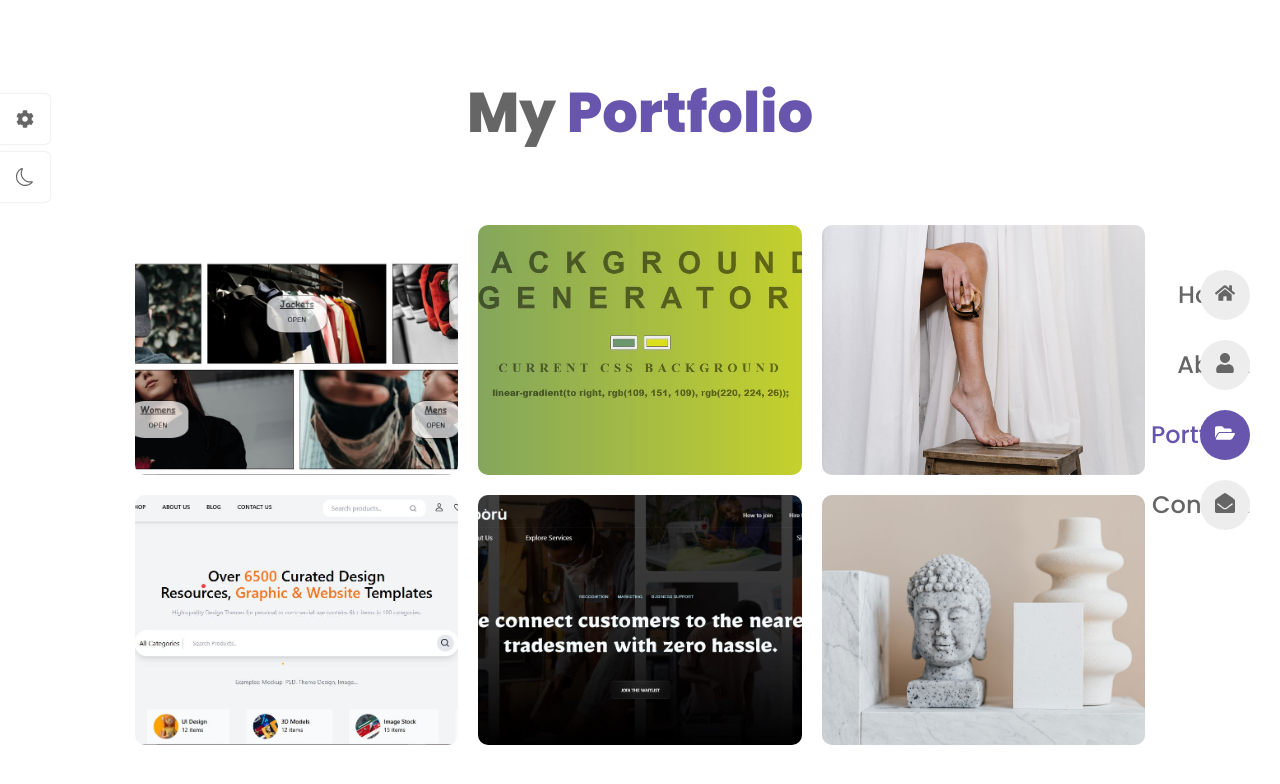
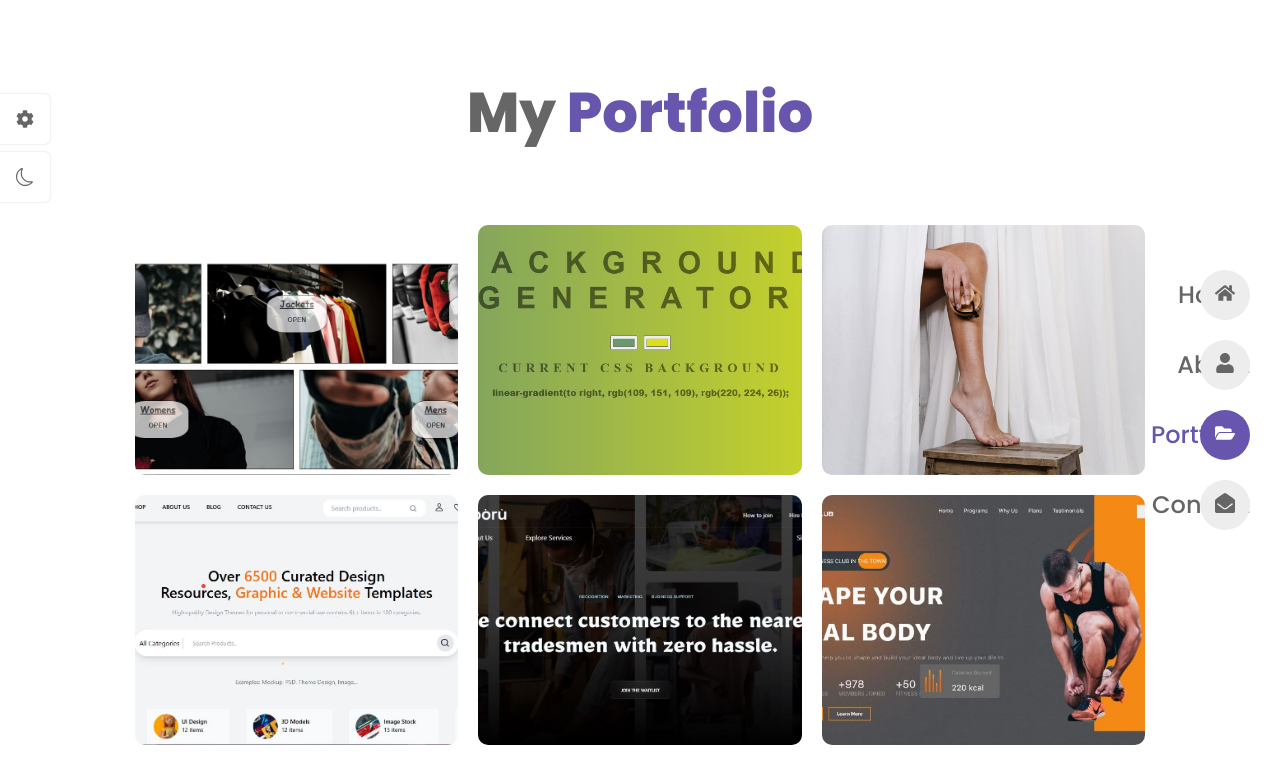
Before and after one commit to Annalise06/My_Portfolio, a React (Create React App) app: page /portfolio in a window 1280 px wide. Shown: the top 784 px of the page. Built offline with nearby package versions, Linux system fonts and the light colour scheme.

Commit message:
Refactor: Updated README.md

```diff
--- a/src/data.jsx
+++ b/src/data.jsx
@@ -14,7 +14,7 @@ import Work2 from './assets/colorgen.jpg';
 import Work3 from './assets/project-3.jpeg';
 import Work4 from './assets/gosto.jpg';
 import Work5 from './assets/ichooru.jpg';
-import Work6 from './assets/project-6.jpg';
+import Work6 from './assets/fitclub.jpg';
 
 import Theme1 from './assets/purple.png';
 import Theme2 from './assets/red.png';
@@ -350,32 +350,60 @@ export const portfolio = [
   },
 
   {
-    id: 6,
+    id: 7,
     img: Work6,
-    title: 'Photo Editing',
+    title: 'Website',
     details: [
       {
         icon: <FiFileText />,
         title: 'Project : ',
-        desc: 'Photo',
+        desc: 'Fit-Club',
       },
       {
         icon: <FiUser />,
         title: 'Client : ',
-        desc: 'Dribble',
+        desc: 'Fit-Club',
       },
       {
         icon: <FaCode />,
         title: 'Language : ',
-        desc: 'Adobe Photoshop',
+        desc: 'REACT / TAILWINDCSS',
       },
       {
         icon: <FiExternalLink />,
         title: 'Preview : ',
-        desc: 'www.dibble.com',
+        desc: <a style={{color: "cyan"}} href="https://fit-club-xi-seven.vercel.app/">fit-club.org</a>,
       },
     ],
   },
+
+  // {
+  //   id: 7,
+  //   img: Work6,
+  //   title: 'Photo Editing',
+  //   details: [
+  //     {
+  //       icon: <FiFileText />,
+  //       title: 'Project : ',
+  //       desc: 'Photo',
+  //     },
+  //     {
+  //       icon: <FiUser />,
+  //       title: 'Client : ',
+  //       desc: 'Dribble',
+  //     },
+  //     {
+  //       icon: <FaCode />,
+  //       title: 'Language : ',
+  //       desc: 'Adobe Photoshop',
+  //     },
+  //     {
+  //       icon: <FiExternalLink />,
+  //       title: 'Preview : ',
+  //       desc: 'www.dibble.com',
+  //     },
+  //   ],
+  // },
 ];
 
 export const themes = [
```
Also changed, not shown: src/assets/fitclub.jpg (added), 1 other file (tests, documents, lock files or other folders).
